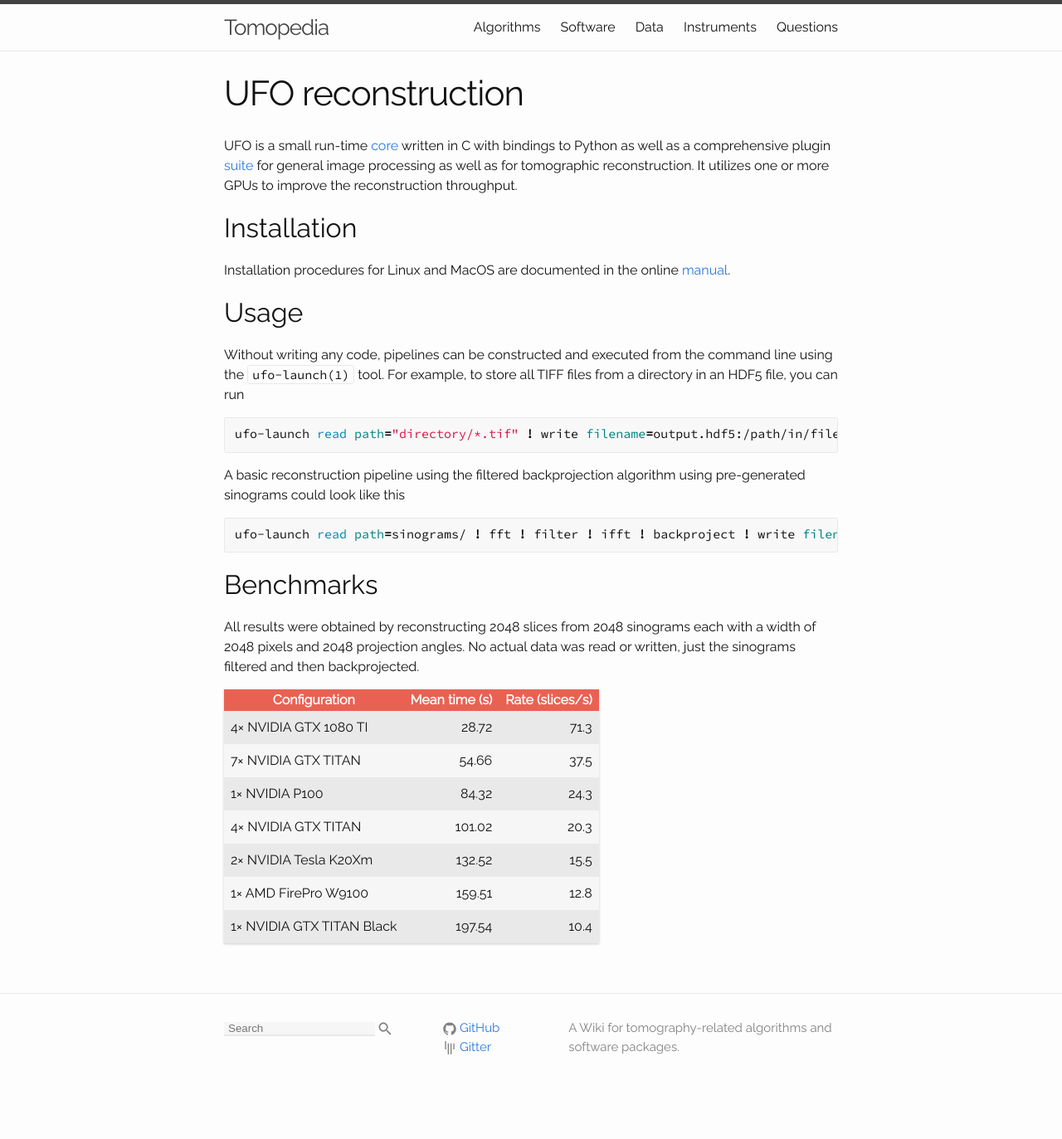
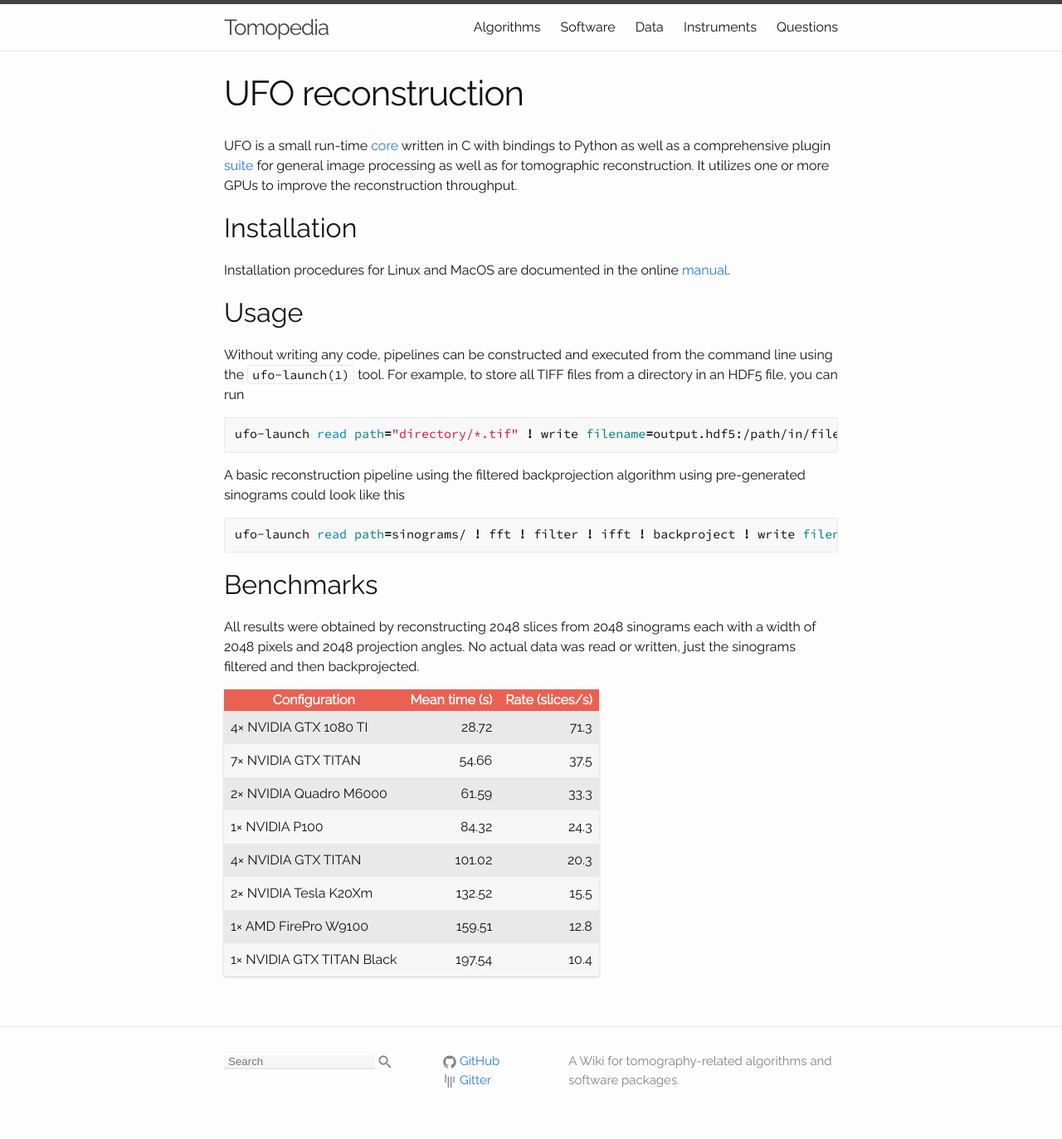
Before and after one commit to tomopedia/tomopedia.github.io, a Jekyll site: the page built from software/ufo.md, in a window 1280 px wide. Shown: the whole page at 83% size. Built offline with Jekyll 4.4.1, drawn with Linux system fonts in a browser that asks for light colours; before the commit the page ends 1333 px from its top, so only the background shows below that.

Commit message:
Add result for Quadro M6000

```diff
--- a/software/ufo.md
+++ b/software/ufo.md
@@ -45,6 +45,7 @@ or written, just the sinograms filtered and then backprojected.
 |---------------------------|--------------:|----------------:|
 | 4× NVIDIA GTX 1080 TI     |         28.72 |            71.3 |
 | 7× NVIDIA GTX TITAN       |         54.66 |            37.5 |
+| 2× NVIDIA Quadro M6000    |         61.59 |            33.3 |
 | 1× NVIDIA P100            |         84.32 |            24.3 |
 | 4× NVIDIA GTX TITAN       |        101.02 |            20.3 |
 | 2× NVIDIA Tesla K20Xm     |        132.52 |            15.5 |
```
